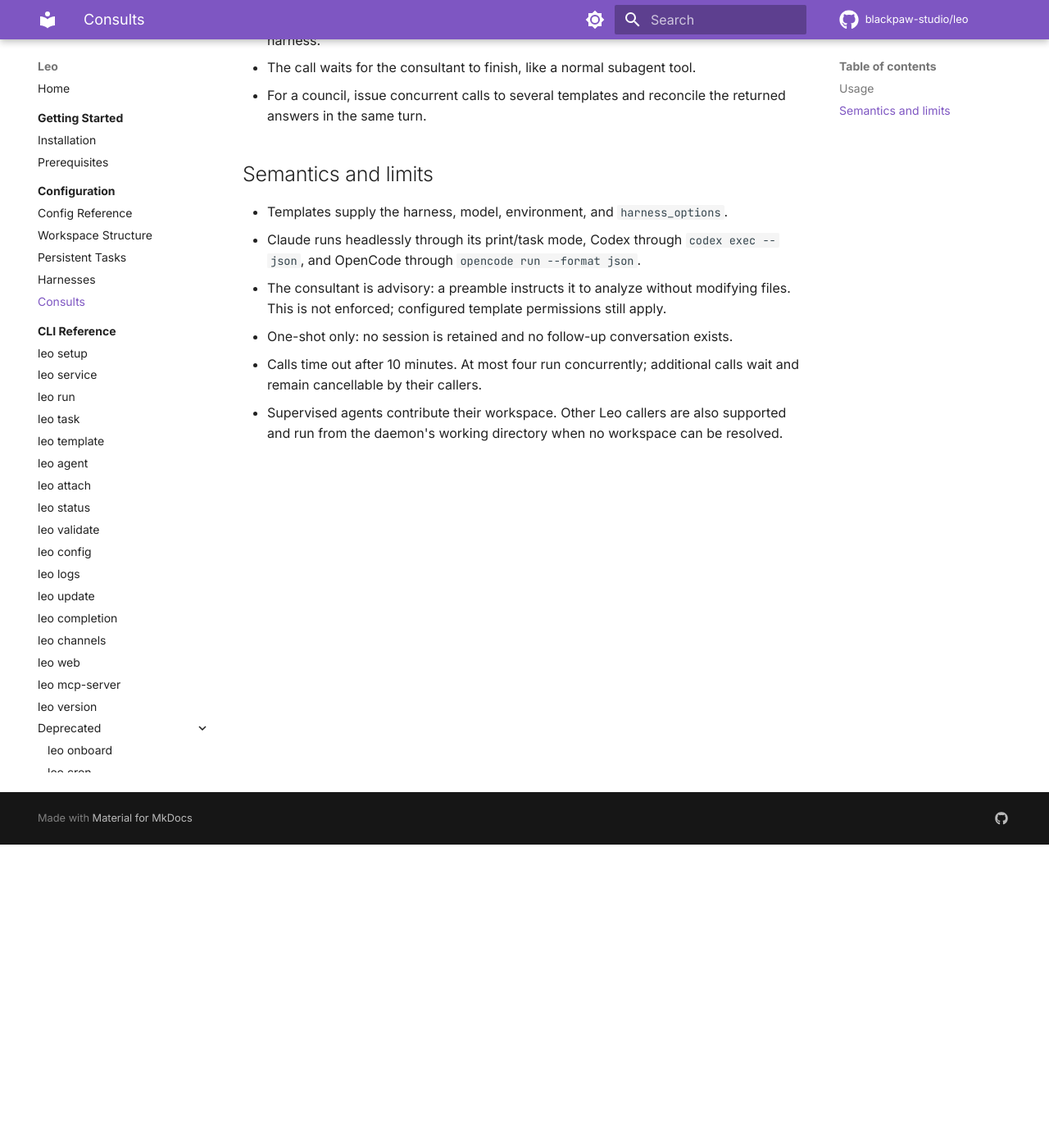
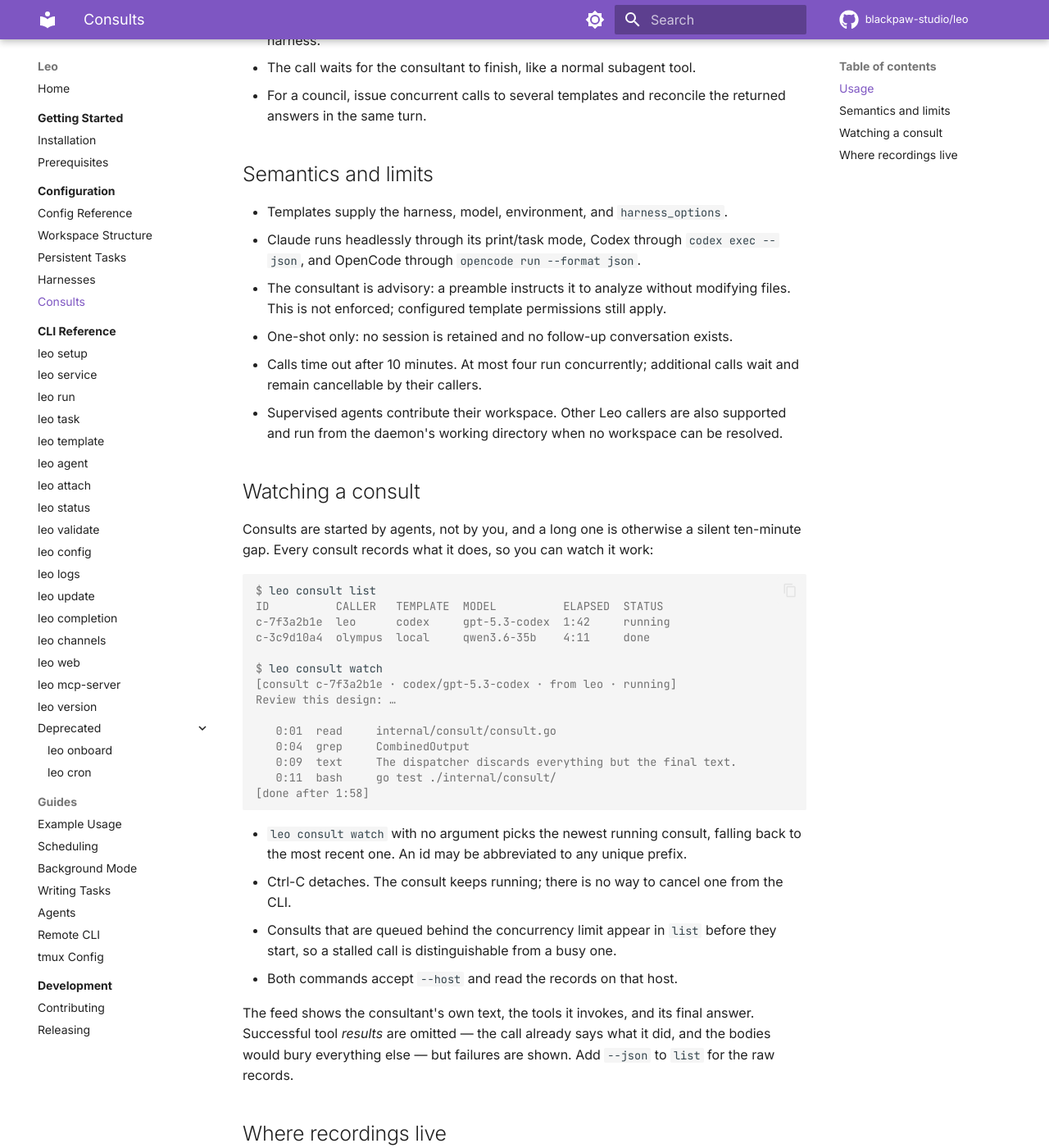
Before and after one commit to blackpaw-studio/leo, an MkDocs documentation site: the page built from docs/configuration/consults.md, in a window 1280 px wide and 1400 px high, scrolled down 370 px. Shown: the whole window at 82% size. Built offline with MkDocs 1.6.1 and Material for MkDocs 9.7.7, drawn with Linux system fonts in a browser that asks for light colours; comment, search, counter and statistics services are not loaded; some of the changed text lies outside the part shown.

Commit message:
docs: document consult observability
Covers `leo consult list` / `watch` and the on-disk recording format, and
records where the implementation diverged from the spec: RenderEvent
instead of a reader-based StreamEvents, and no pairing of tool calls with
their results.

Claude-Session: https://claude.ai/code/session_01BbuYWYpL2WEFePMsgm8HTD

````diff
--- a/docs/configuration/consults.md
+++ b/docs/configuration/consults.md
@@ -28,3 +28,57 @@ answer directly as the tool result.
 - Supervised agents contribute their workspace. Other Leo callers are also
   supported and run from the daemon's working directory when no workspace can
   be resolved.
+
+## Watching a consult
+
+Consults are started by agents, not by you, and a long one is otherwise a
+silent ten-minute gap. Every consult records what it does, so you can watch
+it work:
+
+```console
+$ leo consult list
+ID          CALLER   TEMPLATE  MODEL          ELAPSED  STATUS
+c-7f3a2b1e  leo      codex     gpt-5.3-codex  1:42     running
+c-3c9d10a4  olympus  local     qwen3.6-35b    4:11     done
+
+$ leo consult watch
+[consult c-7f3a2b1e · codex/gpt-5.3-codex · from leo · running]
+Review this design: …
+
+   0:01  read     internal/consult/consult.go
+   0:04  grep     CombinedOutput
+   0:09  text     The dispatcher discards everything but the final text.
+   0:11  bash     go test ./internal/consult/
+[done after 1:58]
+```
+
+- `leo consult watch` with no argument picks the newest running consult,
+  falling back to the most recent one. An id may be abbreviated to any
+  unique prefix.
+- Ctrl-C detaches. The consult keeps running; there is no way to cancel one
+  from the CLI.
+- Consults that are queued behind the concurrency limit appear in `list`
+  before they start, so a stalled call is distinguishable from a busy one.
+- Both commands accept `--host` and read the records on that host.
+
+The feed shows the consultant's own text, the tools it invokes, and its
+final answer. Successful tool *results* are omitted — the call already says
+what it did, and the bodies would bury everything else — but failures are
+shown. Add `--json` to `list` for the raw records.
+
+## Where recordings live
+
+Under `<state>/consults/`, two files per consult, both `0600` in a `0700`
+directory:
+
+- `<id>.json` — caller, template, harness, model, workspace, prompt,
+  status, and timing. Status runs `queued → running → done | failed |
+  timeout | canceled`.
+- `<id>.ndjson` — one line per harness event, `{"t": <seconds since start>,
+  "d": <the harness event verbatim>}`. Output that was not JSON — a
+  crashing harness, stderr chatter — is captured as `{"t": …, "raw": "…"}`
+  instead of being lost. `jq .d` recovers the untouched harness stream.
+
+The 20 most recent consults are kept; consults still in flight are never
+pruned. Recordings contain whatever the consultant read, the same trust
+boundary as task logs under `<state>/logs`.
````
Also changed, not shown: docs/superpowers/specs/2026-07-28-consult-observability-design.md (+34 -12 lines).
